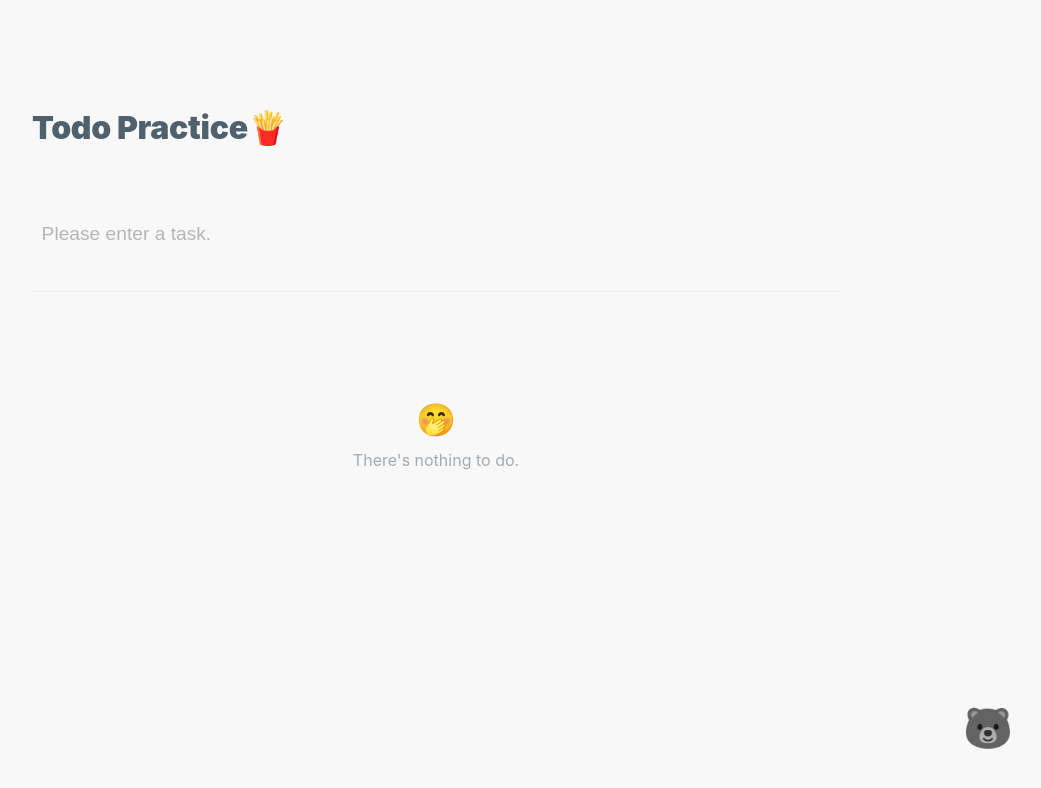
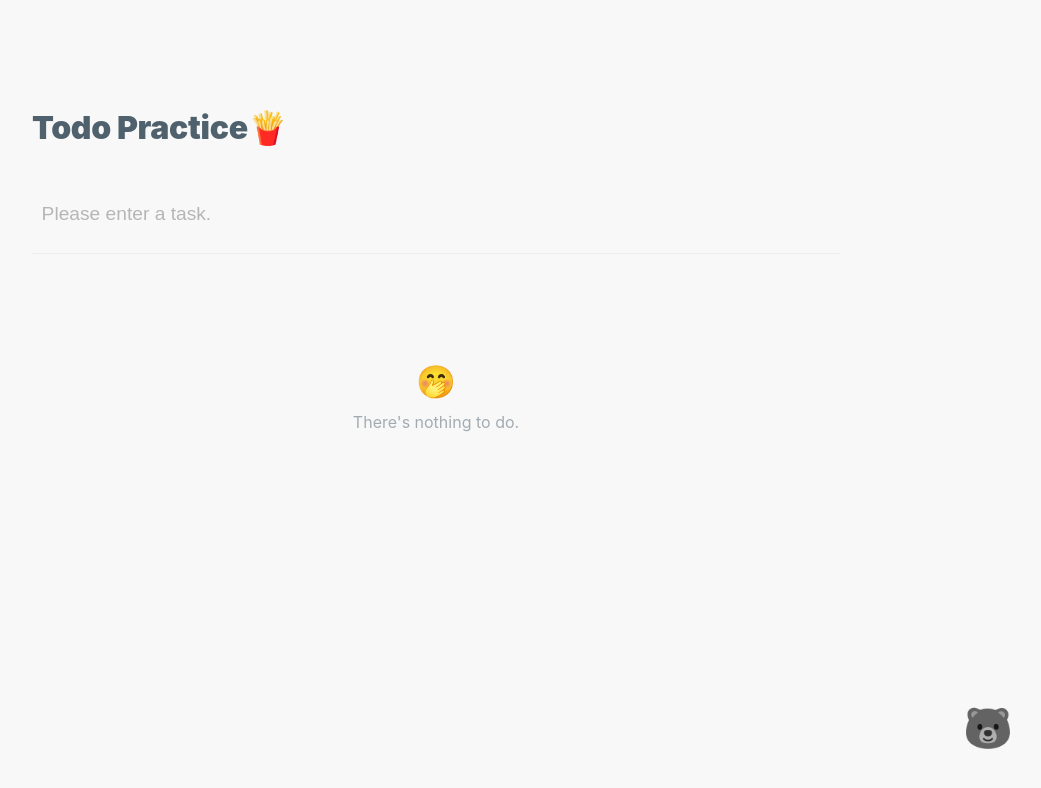
Before and after one commit to cksrlcks/todo-context, a React (Create React App) app: page / in a window 1280 px wide. Shown: the top 788 px of the page, without its empty margins (204-1245 px from the left). Built offline with nearby package versions, Linux system fonts and the light colour scheme.

Commit message:
ie input fix

```diff
--- a/src/component/todo/AddTodo.js
+++ b/src/component/todo/AddTodo.js
@@ -77,9 +77,9 @@ const FormBox = styled.form`
 
 const InputBox = styled.input`
   display: block;
-  height: 3em;
+  height: 4em;
   font-size: 1.2em;
-  padding: 3em 0.5em;
+  padding: 0 0.5em;
   box-sizing: border-box;
   width: 100%;
   border: none;
@@ -87,7 +87,7 @@ const InputBox = styled.input`
     opacity: 0.5;
   }
   @media screen and (max-width: 425px) {
-    padding: 2em 0 2em;
+    padding: 0;
     font-size: 1em;
   }
 `;
```
